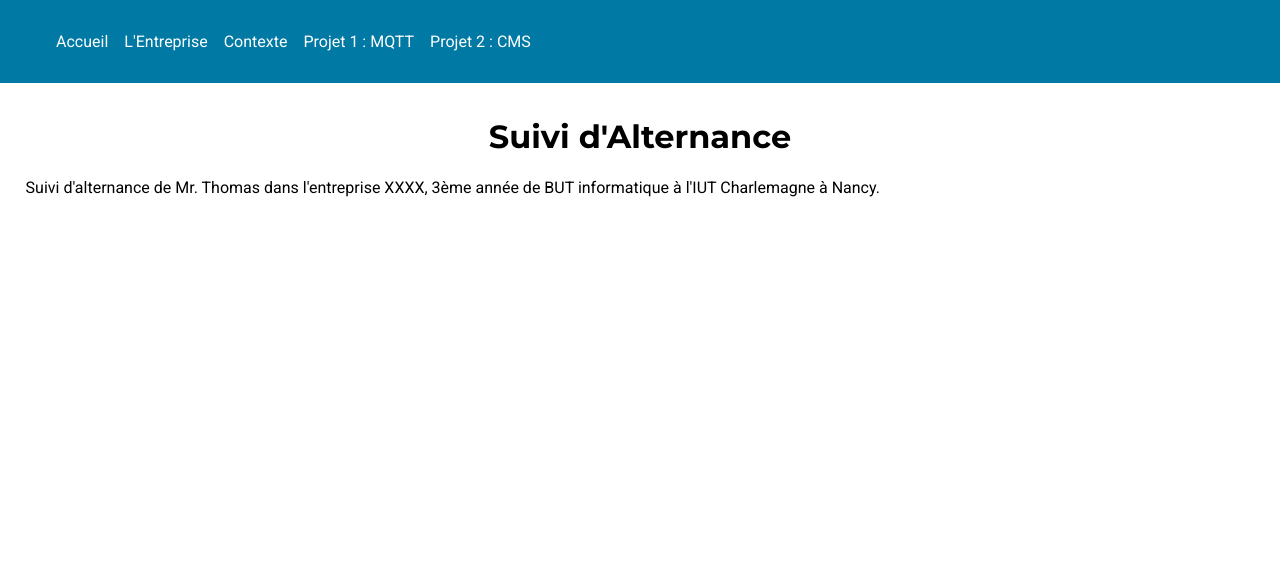
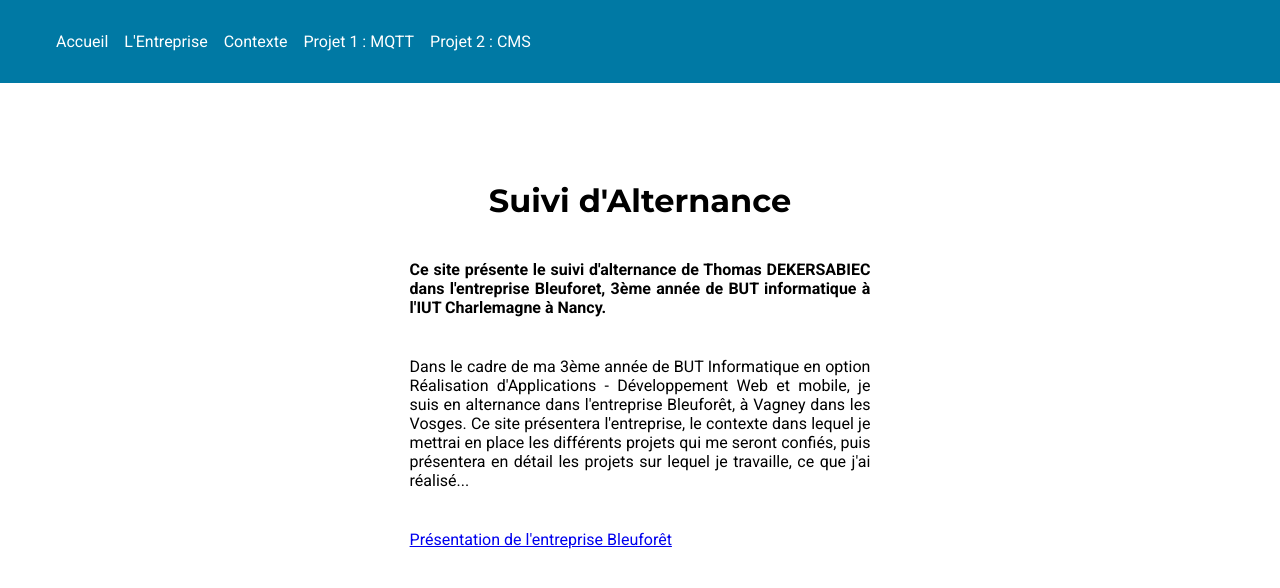
Before and after one commit to dekersab3u/suivi_alt, a plain HTML site: page index.html in a window 1280 px wide. Drawn offline with Linux system fonts and the light colour scheme.

Commit message:
page MàJ

```diff
--- a/main.js
+++ b/main.js
@@ -2,12 +2,19 @@ document.addEventListener('DOMContentLoaded', () => {
     const content = document.getElementById('content');
     const pages = {
         home: `
+            <div id="home">
             <h1>Suivi d'Alternance</h1>
-            <p>Suivi d'alternance de Mr. Thomas <nomdefamille> dans l'entreprise XXXX, 3ème année de BUT informatique à l'IUT Charlemagne à Nancy.</p>
+            <p><strong>Ce site présente le suivi d'alternance de Thomas DEKERSABIEC dans l'entreprise Bleuforet, 3ème année de BUT informatique à l'IUT Charlemagne à Nancy.</strong></p>
+            <p>Dans le cadre de ma 3ème année de BUT Informatique en option Réalisation d'Applications - Développement Web et mobile, je suis en alternance dans l'entreprise Bleuforêt, à Vagney dans les Vosges. Ce site présentera l'entreprise, le contexte dans lequel je mettrai en place les différents projets qui me seront confiés, puis présentera en détail les projets sur lequel je travaille, ce que j'ai réalisé...</p>
+
+            <p><a href="#" data-page="entreprise">Présentation de l'entreprise Bleuforêt</a></p>
+            </div>
         `,
         entreprise: `
+            <div id="entreprise">
             <h1>L'Entreprise</h1>
-            <p>Présentation de l'entreprise et des personnes avec qui je travaille.</p>
+            <p></p>
+            </div>
         `,
         contexte: `
             <h1>Contexte</h1>
--- a/style/styles.css
+++ b/style/styles.css
@@ -37,8 +37,13 @@ nav ul li a:hover {
 }
 
 main {
-    padding: 12vh 2vw 0 2vw;
+    padding: 20vh 2vw 0 2vw;
     transition: opacity 0.5s;
+}
+
+#home p {
+    text-align:justify;
+    margin:5vh 30vw 2vh 30vw;
 }
 
 h1 {
```
